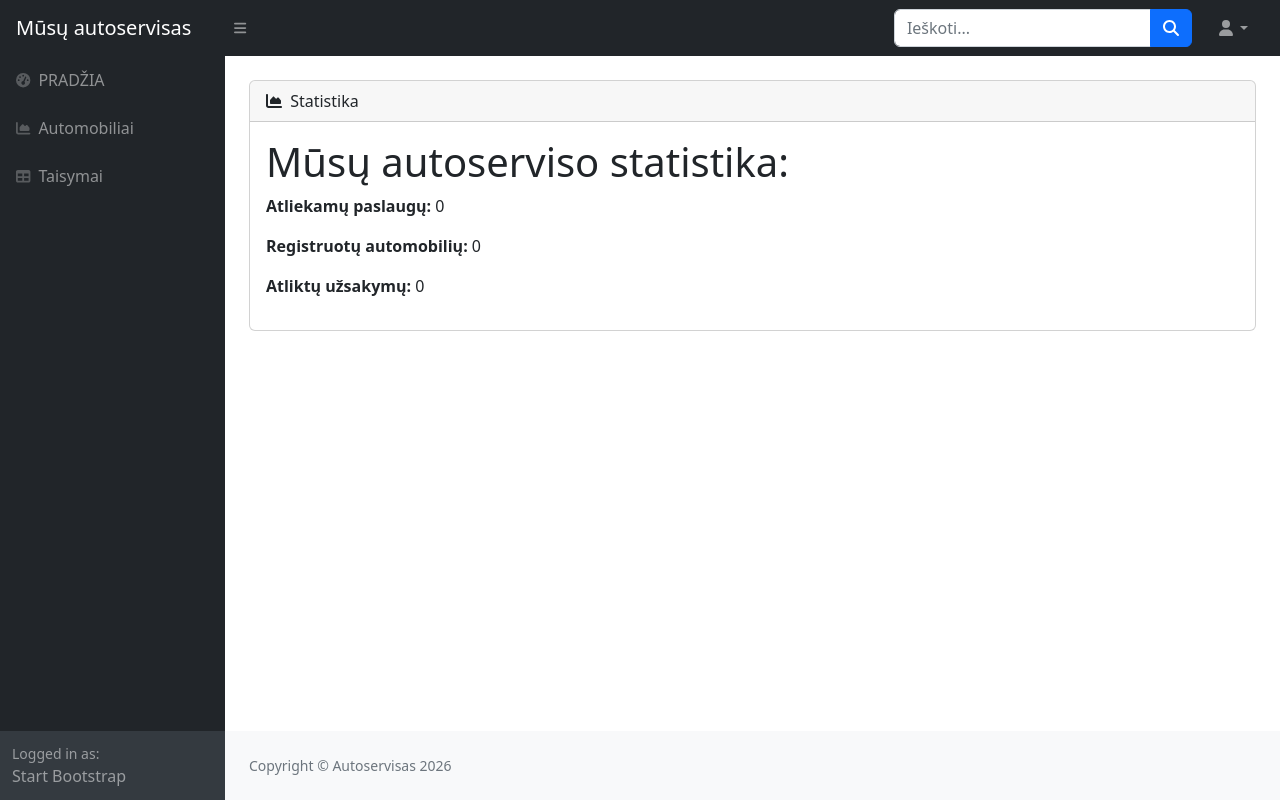
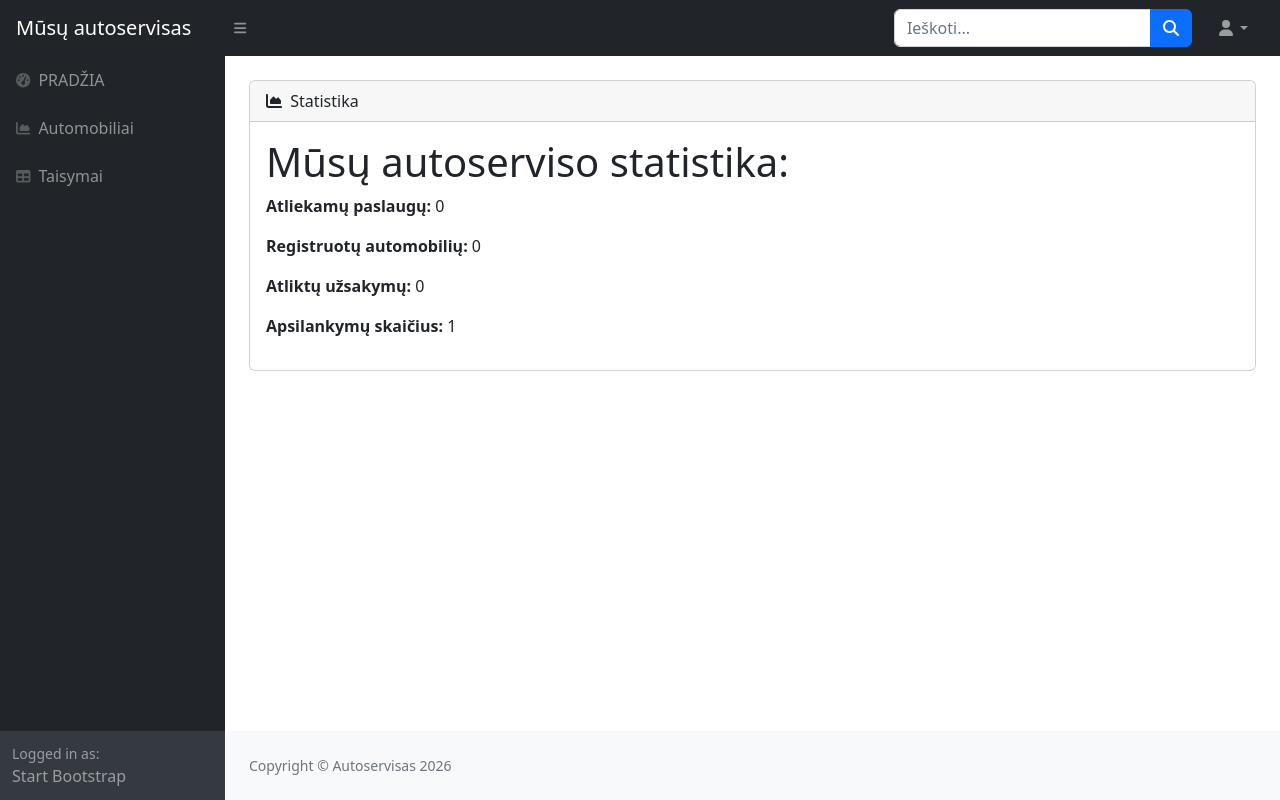
Before and after one commit to DonatasNoreika/autoservice_20260316, a Django app: page / in a window 1280 px wide. Run offline with Django 5.2, Linux system fonts and the light colour scheme; data that the repository does not hold is empty; some libraries are stand-ins or nearby versions.

Commit message:
7: +Padaryti, kad pagrindiniame puslapyje būtų rodomas sesijos apsilankymų skaičius.

```diff
--- a/mysite/autoservice/templates/base.html
+++ b/mysite/autoservice/templates/base.html
@@ -17,7 +17,7 @@
     <body class="sb-nav-fixed">
         <nav class="sb-topnav navbar navbar-expand navbar-dark bg-dark">
             <!-- Navbar Brand-->
-            <a class="navbar-brand ps-3" href="index.html">Mūsų autoservisas</a>
+            <a class="navbar-brand ps-3" href="{% url 'index' %}">Mūsų autoservisas</a>
             <!-- Sidebar Toggle-->
             <button class="btn btn-link btn-sm order-1 order-lg-0 me-4 me-lg-0" id="sidebarToggle" href="#!"><i class="fas fa-bars"></i></button>
             <!-- Navbar Search-->
--- a/mysite/autoservice/templates/index.html
+++ b/mysite/autoservice/templates/index.html
@@ -9,4 +9,5 @@
 <p><b>Atliekamų paslaugų:</b> {{ services }}</p>
 <p><b>Registruotų automobilių:</b> {{ cars }}</p>
 <p><b>Atliktų užsakymų:</b> {{ orders_done }}</p>
+<p><b>Apsilankymų skaičius:</b> {{ num_visits }}</p>
 {% endblock %}
--- a/mysite/autoservice/views.py
+++ b/mysite/autoservice/views.py
@@ -5,10 +5,13 @@ from django.core.paginator import Paginator
 from django.db.models import Q
 
 def index(request):
+    num_visits = request.session.get('num_visits', 1)
+    request.session['num_visits'] = num_visits + 1
     context = {
         'services': Service.objects.count(),
         'cars': Car.objects.count(),
         'orders_done': Order.objects.filter(status='c').count(),
+        'num_visits': num_visits,
     }
     return render(request, template_name="index.html", context=context)
 
```
